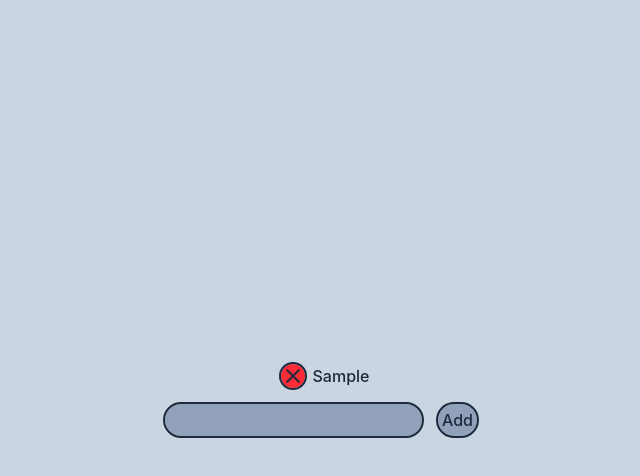
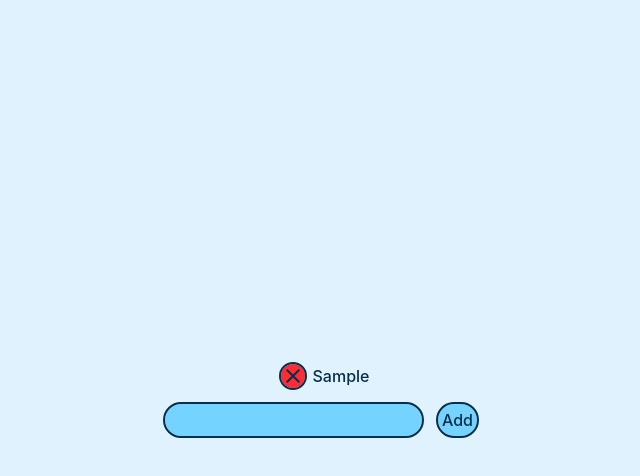
Before and after one commit to Archin7/todo, a React (Vite) app: page / in a window 1280 px wide. Both pictures are taken after typing "Sample" into the empty fields and a click on the button "Add". Shown: the top 476 px of the page, without its empty margins (319-959 px from the left). Built offline with nearby package versions, Linux system fonts and the light colour scheme.

Commit message:
colors and crealing up some stuff

```diff
--- a/index.html
+++ b/index.html
@@ -10,7 +10,7 @@
     <link rel="manifest" href="/site.webmanifest" />
     <!-- <link rel="icon" type="image/svg+xml" href="/favicon.svg" /> -->
   </head>
-  <body class="bg-slate-300">
+  <body class="bg-sky-100">
     <div id="root"></div>
     <script type="module" src="/src/main.tsx"></script>
   </body>
--- a/src/App.tsx
+++ b/src/App.tsx
@@ -14,9 +14,11 @@ function TodoApp() {
     localStorage.setItem("todos", JSON.stringify(todos));
   }, [todos]); // Runs when todo changes
 
-  const todos_copy = todos.slice();
+  function handleClick() {
+    if (!text) {
+      return;
+    }
 
-  function handleClick() {
     setTodos([...todos, text]);
     setText("");
   }
@@ -25,13 +27,13 @@ function TodoApp() {
     return (
       <li key={index} className="flex items-center justify-center">
         <button
-          className="m-2 h-6 w-6 rounded-2xl bg-red-500 text-slate-800 outline-2 outline-slate-800 cursor-pointer duration-200 hover:bg-red-400"
+          className="m-2 h-6 w-6 rounded-2xl bg-red-500 text-sky-950 outline-2 outline-sky-950 cursor-pointer duration-200 hover:bg-red-400"
           onClick={() => setTodos(todos.filter((_, i) => i !== index))}
         >
           <IoMdClose size={24} />
         </button>
 
-        <span className="font-medium text-slate-800">{todo}</span>
+        <span className="font-medium text-sky-950">{todo}</span>
       </li>
     );
   });
@@ -44,12 +46,12 @@ function TodoApp() {
       <div className="flex">
         <input
           type="text"
-          className="outline-2 outline-slate-800 m-2 p-1 rounded-2xl bg-slate-400 text-slate-800 font-medium duration-200 hover:bg-slate-300"
+          className="outline-2 outline-sky-950 m-2 p-1 rounded-2xl bg-sky-300 text-sky-950 font-medium duration-200 hover:bg-sky-200"
           value={text}
           onChange={(e) => setText(e.target.value)}
         />
         <button
-          className="outline-2 outline-slate-800 m-2 p-1 rounded-2xl bg-slate-400 cursor-pointer text-slate-800 font-medium duration-200 hover:bg-slate-300"
+          className="outline-2 outline-sky-950 m-2 p-1 rounded-2xl bg-sky-300 cursor-pointer text-sky-950 font-medium duration-200 hover:bg-sky-200"
           onClick={handleClick}
         >
           Add
```
